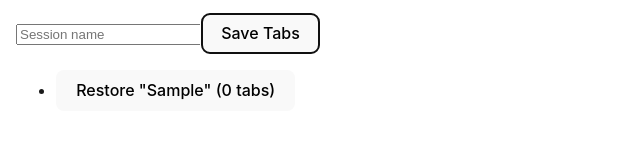
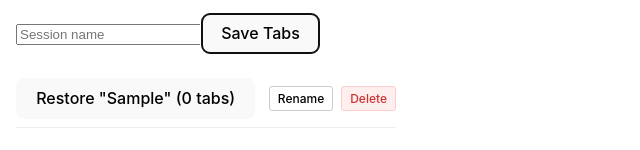
Before and after one commit to oberthere/tab-tidy, a React (Vite) app: page / in a window 1280 px wide. Both pictures are taken after typing "Sample" into the empty fields and a click on the button "Save Tabs". Shown: the part 374-524 px from the top of the page, without its empty margins (0-640 px from the left). Built offline with nearby package versions, Linux system fonts and the light colour scheme; no server answers.

Commit message:
added rename and delete for 'restore session'

```diff
--- a/src/App.css
+++ b/src/App.css
@@ -202,3 +202,40 @@ p {
   transition: all 0.2s;
   position: relative;
 }
+
+.session-list {
+  list-style: none;
+  padding: 0;
+}
+
+.session-item {
+  display: flex;
+  justify-content: space-between;
+  align-items: center;
+  padding: 8px 0;
+  border-bottom: 1px solid #eee;
+}
+
+.session-actions {
+  display: flex;
+  gap: 8px;
+}
+
+.rename-button, .delete-button {
+  padding: 4px 8px;
+  font-size: 12px;
+  border: 1px solid #ccc;
+  background: white;
+  cursor: pointer;
+  border-radius: 3px;
+}
+
+.delete-button {
+  background: #fee;
+  border-color: #fcc;
+  color: #c33;
+}
+
+.rename-button:hover, .delete-button:hover {
+  opacity: 0.8;
+}
--- a/src/App.tsx
+++ b/src/App.tsx
@@ -22,10 +22,11 @@ function App() {
   const [groupByDomain, setGroupByDomain] = useState(false)
   // list of selected tab ids for bulk actions
   const [selectedTabs, setSelectedTabs] = useState<number[]>([])
-  const debouncedQuery = useDebounce(searchQuery, 200)
+  // saved sessions
   const [sessions, setSessions] = useState<Record<string, Tab[]>>({})
   const [newSessionName, setNewSessionName] = useState('')
 
+  const debouncedQuery = useDebounce(searchQuery, 200)
 
   // refresh tab list from chrome api
   const loadTabs = () => {
@@ -45,7 +46,7 @@ function App() {
     }
   }, [])
 
-  // load current browser tabs
+  // Load tabs on component mount
   useEffect(() => {
     loadTabs()
   }, [])
@@ -115,7 +116,6 @@ function App() {
     )
   }, [tabs, debouncedQuery])
 
-
   // group tabs by domain
   const groupedTabs = useMemo(() => {
     return filteredTabs.reduce((groups: Record<string, Tab[]>, tab) => {
@@ -149,6 +149,24 @@ function App() {
     }
   }
 
+  // Delete a session
+  const handleDeleteSession = (sessionName: string) => {
+    const updatedSessions = { ...sessions }
+    delete updatedSessions[sessionName]
+    setSessions(updatedSessions)
+    localStorage.setItem('tidyTabSessions', JSON.stringify(updatedSessions))
+  }
+
+  // Rename a session
+  const handleRenameSession = (oldName: string, newName: string) => {
+    if (!newName.trim() || newName === oldName) return
+
+    const updatedSessions = { ...sessions }
+    updatedSessions[newName.trim()] = updatedSessions[oldName]
+    delete updatedSessions[oldName]
+    setSessions(updatedSessions)
+    localStorage.setItem('tidyTabSessions', JSON.stringify(updatedSessions))
+  }
 
   return (
   <div className="App">
@@ -239,12 +257,40 @@ function App() {
         <p>No sessions saved yet.</p>
       )}
 
-      <ul>
+      <ul className="session-list">
         {Object.entries(sessions).map(([name, sessionTabs]) => (
-          <li key={name}>
-            <button onClick={() => handleRestoreSession(sessionTabs)}>
-              Restore "{name}" ({sessionTabs.length} tabs)
-            </button>
+          <li key={name} className="session-item">
+            <div className="session-info">
+              <button
+                onClick={() => handleRestoreSession(sessionTabs)}
+                className="restore-button"
+              >
+                Restore "{name}" ({sessionTabs.length} tabs)
+              </button>
+            </div>
+
+            <div className="session-actions">
+              <button
+                onClick={() => {
+                  const newName = prompt('Enter new name:', name)
+                  if (newName) handleRenameSession(name, newName)
+                }}
+                className="rename-button"
+              >
+                Rename
+              </button>
+
+              <button
+                onClick={() => {
+                  if (confirm(`Delete session "${name}"?`)) {
+                    handleDeleteSession(name)
+                  }
+                }}
+                className="delete-button"
+              >
+                Delete
+              </button>
+            </div>
           </li>
         ))}
       </ul>
```
